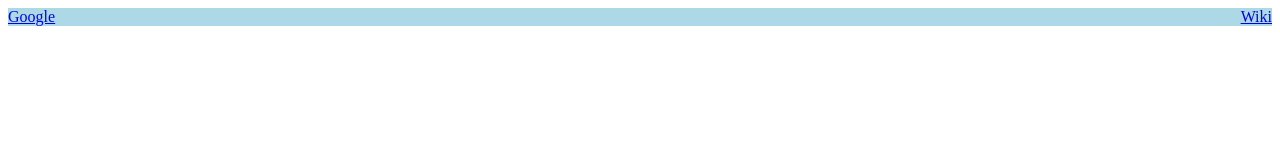
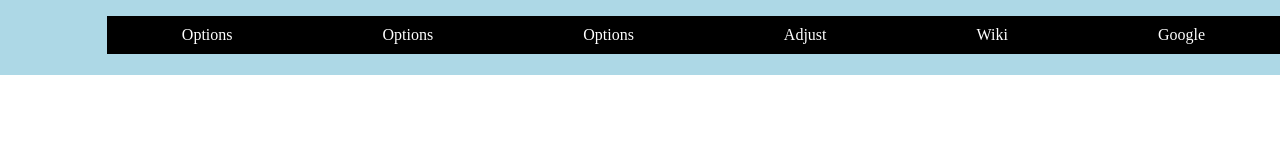
Before and after one commit to Xartrex/Inetrfaces, a plain HTML site: page jon/index.html in a window 1280 px wide. Drawn offline with Linux system fonts and the light colour scheme.

Commit message:
we've got naaav yeah

```diff
--- a/jon/index.html
+++ b/jon/index.html
@@ -8,10 +8,19 @@
         </head>
 
         <body>
-            <nav style="background: lightblue;">
-                <a href="https://google.es">Google</a>
-                <a href="https://wikipedia.es" style = "float: right;">Wiki</a>
-            </nav>
+            <nav id ="header">
+                <ul>
+                    <li><a href="https://google.es">Google</a></li>
+                    <li><a href="https://wikipedia.es">Wiki</a></li>
+                    <li><a href="https://wikipedia.es">Adjust</a>
+                        <ul>
+                            <li><a href="https://wikipedia.es">Options</a>
+                            <li><a href="https://wikipedia.es">Options</a>
+                            <li><a href="https://wikipedia.es">Options</a>
+
+                        </ul></li>
+                </ul>
+                </nav>
 
         </body>
     </html>
--- a/jon/style/format.css
+++ b/jon/style/format.css
@@ -1,10 +1,30 @@
 #header{
-    position: fixed;
-    background-color: red;
-    border: 1px solid;
-    padding: 50px;
-    height: 100px;
-    width: 100px;
-    float:left;
+    position: absolute;
+    right: 0;
+    top: 0;
+    background-color: lightblue;
+    padding: 0px; /*los botones pegaos a los extremos, sin padding*/
+    height: 75px;
+    width: 100%;
+}
+
+
+nav li a {
+
+    float: right;
+    background-color: #000;
+    color: #fff; /*text color*/
+    text-decoration: none;
+    padding: 10px 75px;
+    /*tamaño bloque de botones*/
+}
+
+nav li {
+    display: inline;/*mostrar botones en horizontal*/
 
 }
+
+  li a:hover:not(.active) { /*pasar raton por encima de boton*/
+    background-color: red;
+    color: white; /*text color*/
+  }
```
Also changed, not shown: 1 other file.
